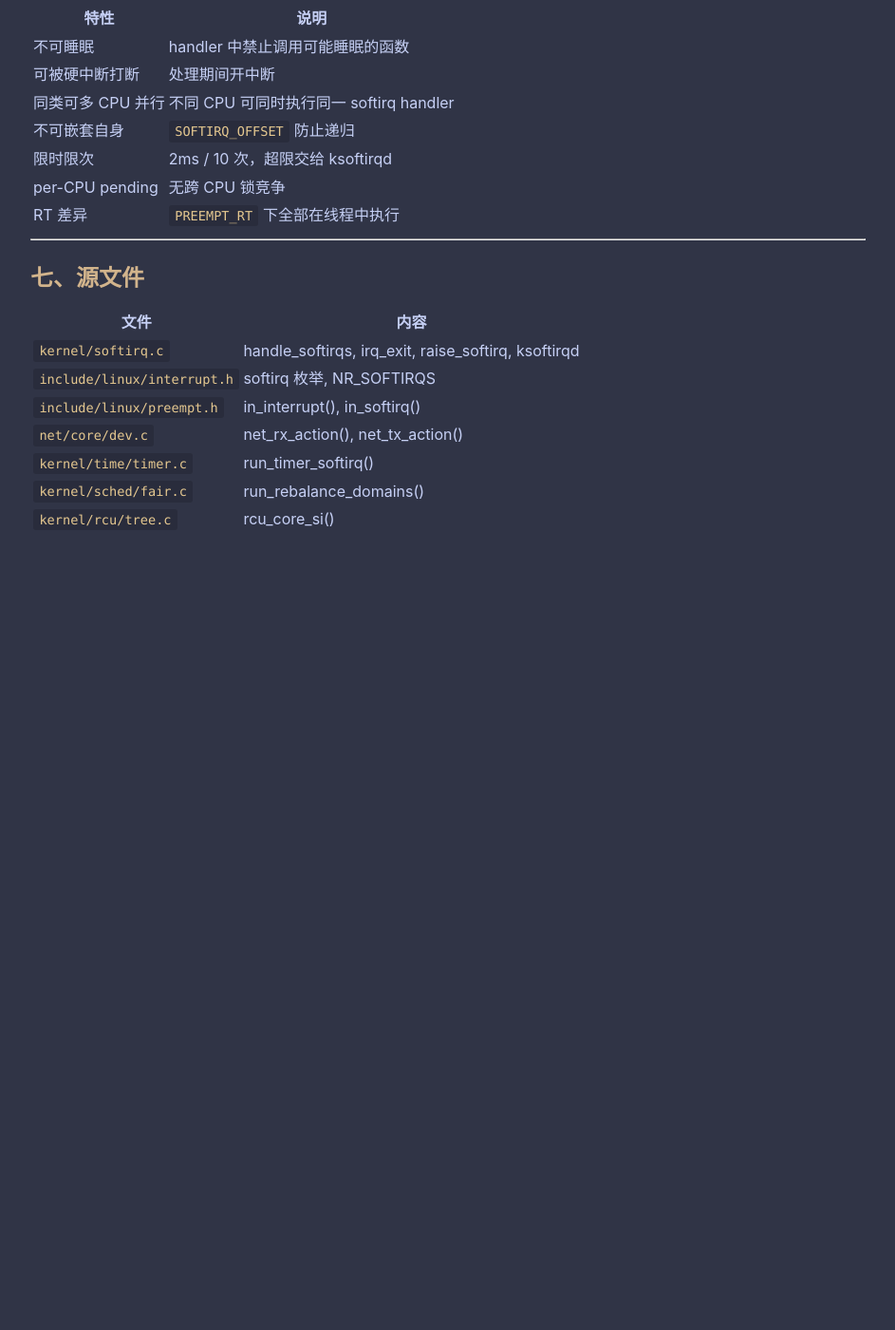
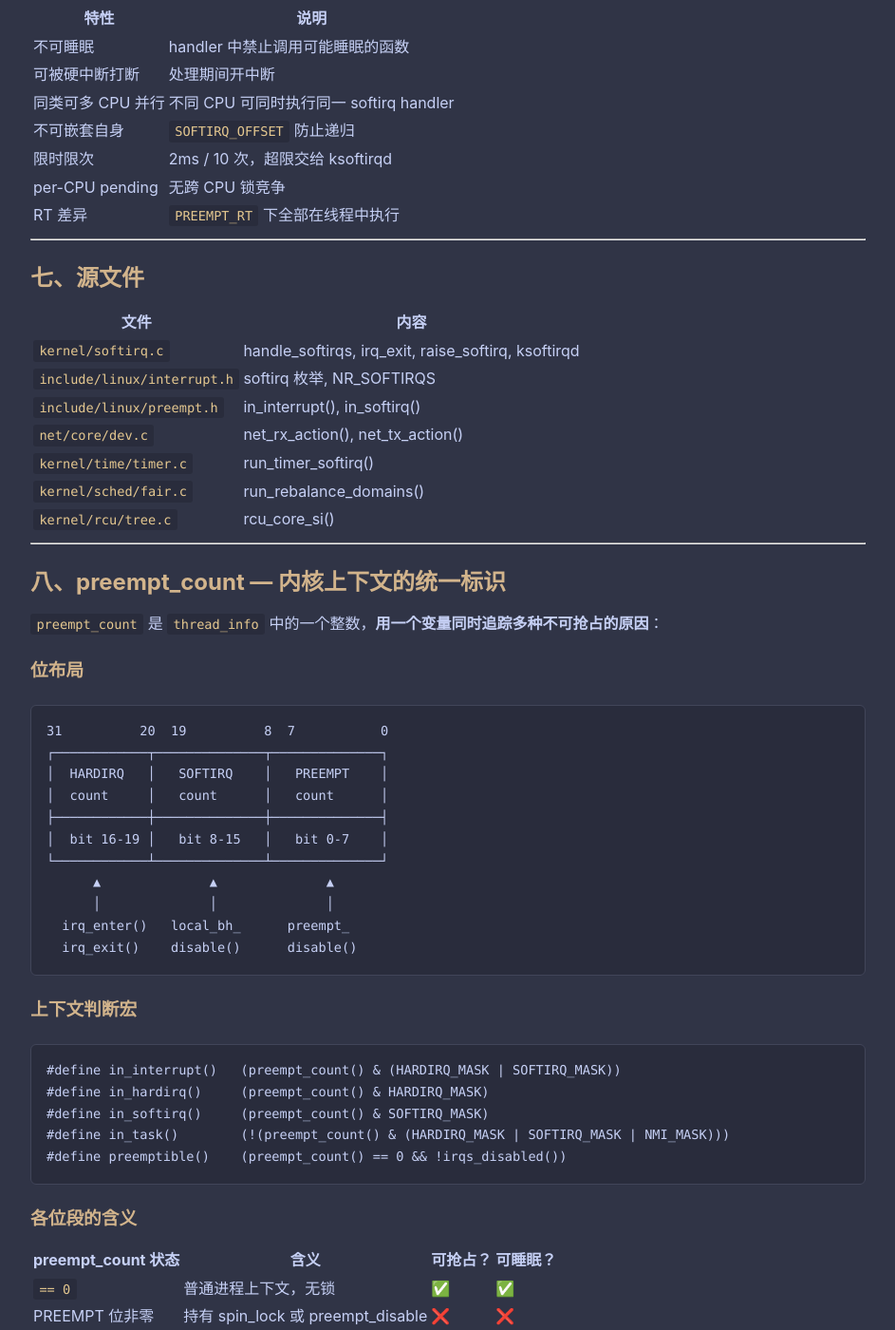
Before and after one commit to wangxiaolei12/wangxiaolei12.github.io, a Jekyll site: the page built from _posts/2026-06-12-linux-softirq-mechanism.md, in a window 1280 px wide and 1400 px high, scrolled down 4268 px. Shown: the whole window at 95% size, without its empty margins (168-1111 px from the left). Built offline with Jekyll 4.4.1, drawn with Linux system fonts in a browser that asks for light colours; before the commit the page ends 4898 px from its top, so only the background shows below that; some of the changed text lies outside the part shown.

Commit message:
Add preempt_count and local_bh_disable details to softirq post

````diff
--- a/_posts/2026-06-12-linux-softirq-mechanism.md
+++ b/_posts/2026-06-12-linux-softirq-mechanism.md
@@ -208,3 +208,130 @@
 | `kernel/time/timer.c` | run_timer_softirq() |
 | `kernel/sched/fair.c` | run_rebalance_domains() |
 | `kernel/rcu/tree.c` | rcu_core_si() |
+
+---
+
+## 八、preempt_count — 内核上下文的统一标识
+
+`preempt_count` 是 `thread_info` 中的一个整数，**用一个变量同时追踪多种不可抢占的原因**：
+
+### 位布局
+
+```
+31          20  19          8  7           0
+┌────────────┬──────────────┬──────────────┐
+│  HARDIRQ   │   SOFTIRQ    │   PREEMPT    │
+│  count     │   count      │   count      │
+├────────────┼──────────────┼──────────────┤
+│  bit 16-19 │   bit 8-15   │   bit 0-7    │
+└────────────┴──────────────┴──────────────┘
+      ▲              ▲              ▲
+      │              │              │
+  irq_enter()   local_bh_      preempt_
+  irq_exit()    disable()      disable()
+```
+
+### 上下文判断宏
+
+```c
+#define in_interrupt()   (preempt_count() & (HARDIRQ_MASK | SOFTIRQ_MASK))
+#define in_hardirq()     (preempt_count() & HARDIRQ_MASK)
+#define in_softirq()     (preempt_count() & SOFTIRQ_MASK)
+#define in_task()        (!(preempt_count() & (HARDIRQ_MASK | SOFTIRQ_MASK | NMI_MASK)))
+#define preemptible()    (preempt_count() == 0 && !irqs_disabled())
+```
+
+### 各位段的含义
+
+| preempt_count 状态 | 含义 | 可抢占？ | 可睡眠？ |
+|---|---|---|---|
+| `== 0` | 普通进程上下文，无锁 | ✅ | ✅ |
+| PREEMPT 位非零 | 持有 spin_lock 或 preempt_disable | ❌ | ❌ |
+| SOFTIRQ 位非零 | 在 softirq 中或 local_bh_disable | ❌ | ❌ |
+| HARDIRQ 位非零 | 在硬中断处理中 | ❌ | ❌ |
+
+### 调度器如何使用
+
+从中断/异常返回内核态时，只有 `preempt_count == 0` 才会调用 `schedule()`。这是抢占式内核（`CONFIG_PREEMPT`）的核心：
+
+```c
+// 中断返回路径 (简化)
+if (need_resched() && preempt_count() == 0)
+    schedule();  // 允许抢占
+```
+
+---
+
+## 九、local_bh_disable / local_bh_enable 实现细节
+
+### local_bh_disable()
+
+```c
+// include/linux/bottom_half.h
+static inline void local_bh_disable(void)
+{
+    __local_bh_disable_ip(_THIS_IP_, SOFTIRQ_DISABLE_OFFSET);
+}
+
+// kernel/softirq.c (非 RT)
+void __local_bh_disable_ip(unsigned long ip, unsigned int cnt)
+{
+    // cnt = SOFTIRQ_DISABLE_OFFSET = 2 * SOFTIRQ_OFFSET
+    __preempt_count_add(cnt);   // 给 SOFTIRQ 位段加值
+
+    if (softirq_count() == (cnt & SOFTIRQ_MASK))
+        lockdep_softirqs_off(ip);  // 通知 lockdep
+}
+```
+
+**原理**：SOFTIRQ 位段非零 → `in_interrupt()` 为真 → `irq_exit()` 中的 `invoke_softirq()` 被跳过 → 软中断被推迟。
+
+### local_bh_enable()
+
+```c
+void __local_bh_enable_ip(unsigned long ip, unsigned int cnt)
+{
+    // 保持 preempt disabled 直到处理完 softirq
+    __preempt_count_sub(cnt - 1);
+
+    // 如果不在中断上下文且有 pending softirq，立即处理
+    if (unlikely(!in_interrupt() && local_softirq_pending()))
+        do_softirq();
+
+    preempt_count_dec();
+    preempt_check_resched();
+}
+```
+
+### 嵌套支持
+
+```c
+local_bh_disable();        // SOFTIRQ count: 2
+  local_bh_disable();      // SOFTIRQ count: 4 (可嵌套)
+  local_bh_enable();       // SOFTIRQ count: 2 (不触发 softirq)
+local_bh_enable();         // SOFTIRQ count: 0 → 检查并处理 pending
+```
+
+### 使用场景
+
+```c
+// 场景1: 进程上下文保护与 softirq 共享的数据
+local_bh_disable();
+/* 修改网络统计计数器，防止 NET_RX_SOFTIRQ 并发 */
+local_bh_enable();
+
+// 场景2: spin_lock_bh 的本质
+spin_lock_bh(&lock) = spin_lock(&lock) + local_bh_disable()
+// 同时防: 其他CPU竞争(spin_lock) + 本CPU softirq竞争(bh_disable)
+```
+
+### 锁选择指南
+
+| 竞争双方 | 所需保护 |
+|----------|----------|
+| 进程 vs 进程 | `spin_lock` |
+| 进程 vs softirq | `spin_lock_bh` |
+| 进程 vs 硬中断 | `spin_lock_irq` / `spin_lock_irqsave` |
+| softirq vs softirq (跨CPU) | `spin_lock` |
+| softirq vs 硬中断 | `spin_lock_irqsave` |
+| 同 CPU softirq 内部 | 无需锁（不会嵌套自身） |
````
